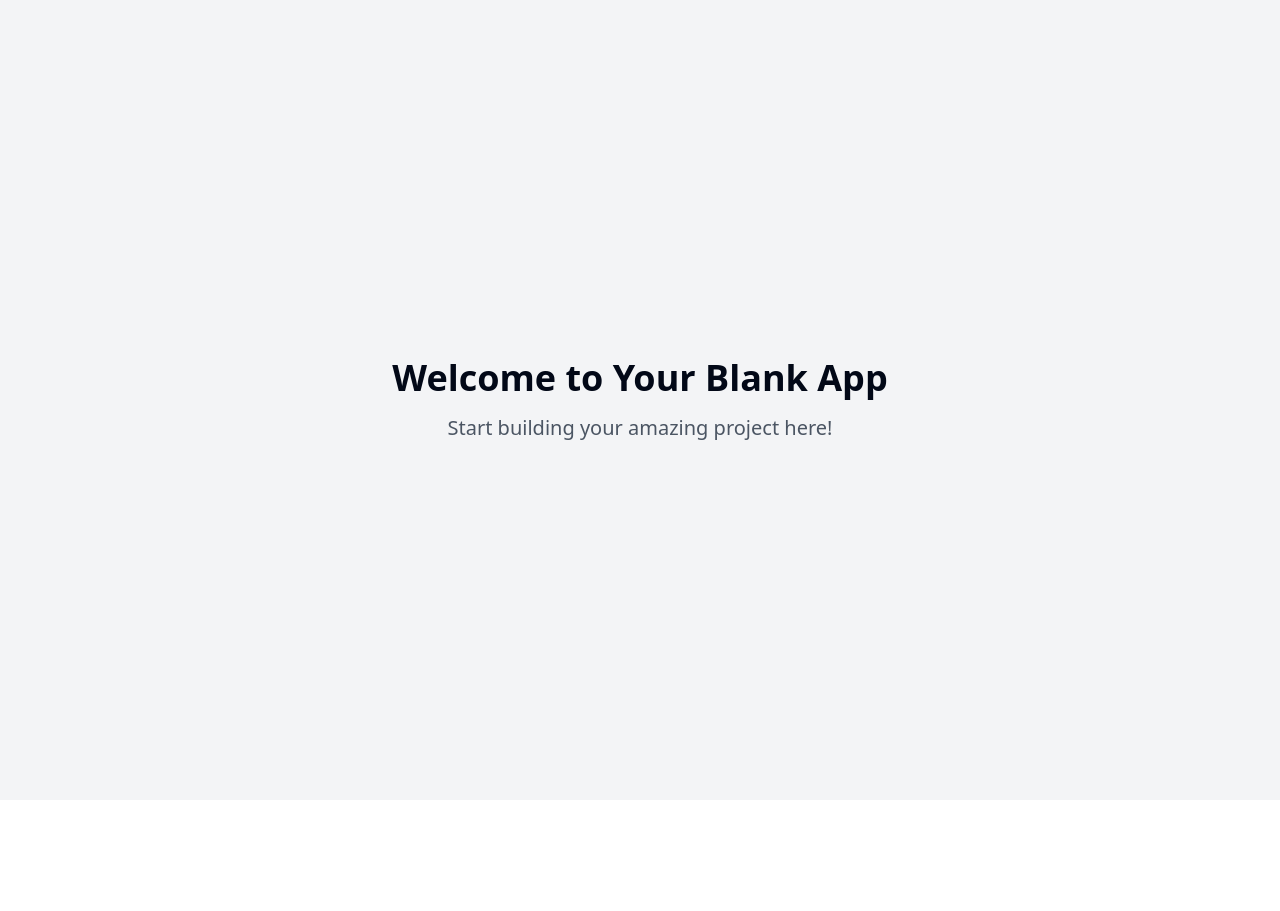
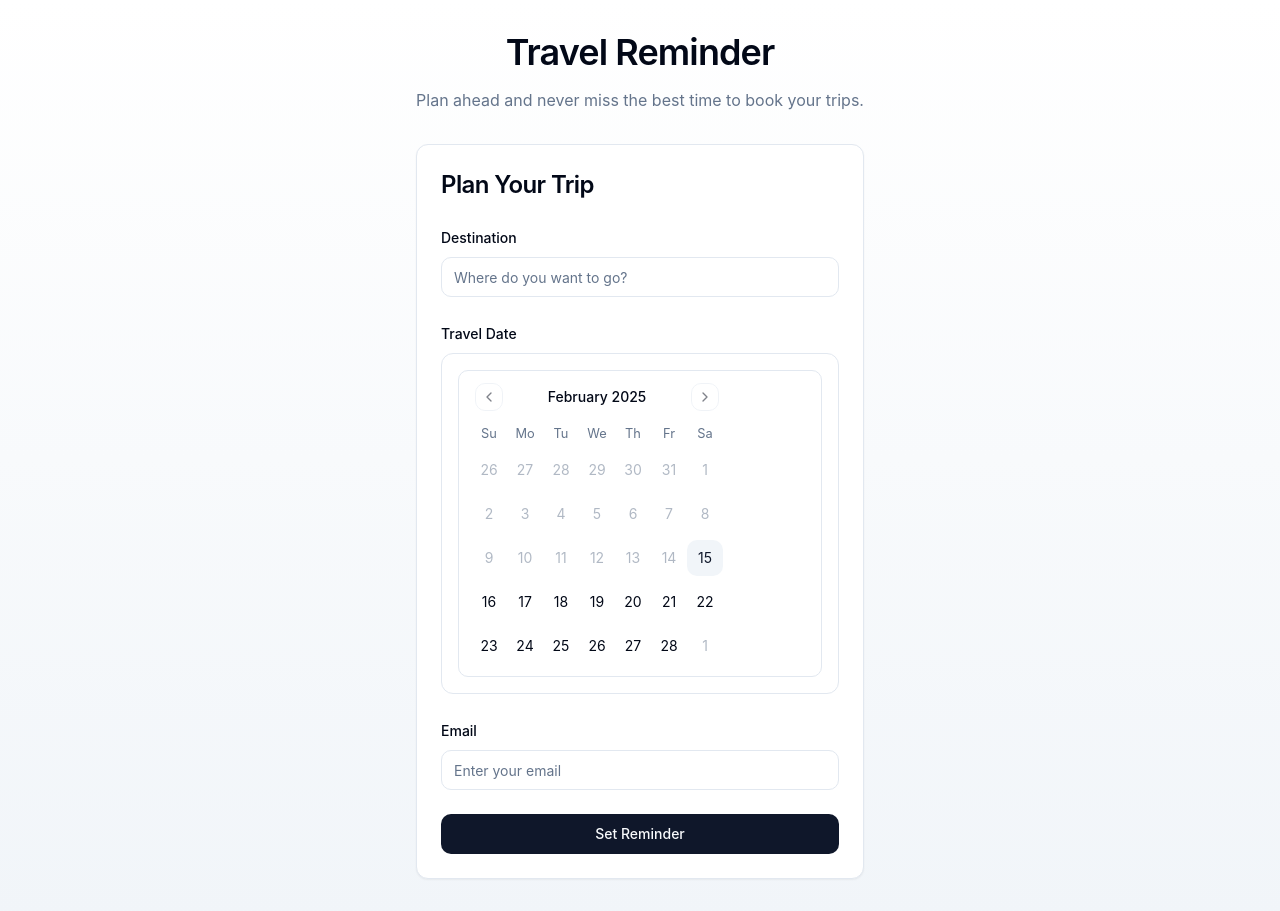
Before and after one commit to inessalter/travel-remind-helper, a React (Vite) app: page / in a window 1280 px wide. Before the commit the page ends 800 px from the top, so only its background shows below. Built offline with nearby package versions, Linux system fonts and the light colour scheme.

Commit message:
Implement travel reminder feature
Adds a calendar and destination input form with email reminder functionality.

```diff
--- /dev/null
+++ b/src/components/TravelForm.tsx
@@ -0,0 +1,98 @@
+
+import { useState } from "react";
+import { Calendar } from "@/components/ui/calendar";
+import { Input } from "@/components/ui/input";
+import { Button } from "@/components/ui/button";
+import { useToast } from "@/hooks/use-toast";
+import { Card, CardContent, CardHeader, CardTitle } from "@/components/ui/card";
+import { differenceInDays } from "date-fns";
+
+export function TravelForm() {
+  const [destination, setDestination] = useState("");
+  const [date, setDate] = useState<Date>();
+  const [email, setEmail] = useState("");
+  const { toast } = useToast();
+
+  const handleSubmit = (e: React.FormEvent) => {
+    e.preventDefault();
+
+    if (!destination || !date || !email) {
+      toast({
+        title: "Missing Information",
+        description: "Please fill in all fields",
+        variant: "destructive",
+      });
+      return;
+    }
+
+    const daysUntilTravel = differenceInDays(date, new Date());
+
+    if (daysUntilTravel <= 61) {
+      toast({
+        title: "Book Now!",
+        description: "Your travel date is approaching. We recommend booking your trip now!",
+        variant: "destructive",
+      });
+    } else {
+      toast({
+        title: "Reminder Set!",
+        description: `We'll remind you about your trip to ${destination} 61 days before your travel date.`,
+      });
+      // Here you would typically integrate with an email service
+      console.log("Email reminder will be sent to:", email);
+    }
+  };
+
+  return (
+    <Card className="w-full max-w-md animate-fade-in">
+      <CardHeader>
+        <CardTitle className="text-2xl font-semibold">Plan Your Trip</CardTitle>
+      </CardHeader>
+      <CardContent>
+        <form onSubmit={handleSubmit} className="space-y-6">
+          <div className="space-y-2">
+            <label className="text-sm font-medium">Destination</label>
+            <Input
+              type="text"
+              placeholder="Where do you want to go?"
+              value={destination}
+              onChange={(e) => setDestination(e.target.value)}
+              className="w-full transition-all duration-200 focus:ring-2"
+            />
+          </div>
+
+          <div className="space-y-2">
+            <label className="text-sm font-medium">Travel Date</label>
+            <div className="border rounded-lg p-4">
+              <Calendar
+                mode="single"
+                selected={date}
+                onSelect={setDate}
+                className="rounded-md border"
+                disabled={{ before: new Date() }}
+              />
+            </div>
+          </div>
+
+          <div className="space-y-2">
+            <label className="text-sm font-medium">Email</label>
+            <Input
+              type="email"
+              placeholder="Enter your email"
+              value={email}
+              onChange={(e) => setEmail(e.target.value)}
+              className="w-full transition-all duration-200 focus:ring-2"
+            />
+          </div>
+
+          <Button
+            type="submit"
+            className="w-full transition-all duration-200 hover:shadow-lg"
+          >
+            Set Reminder
+          </Button>
+        </form>
+      </CardContent>
+    </Card>
+  );
+}
--- a/src/index.css
+++ b/src/index.css
@@ -1,3 +1,4 @@
+
 @tailwind base;
 @tailwind components;
 @tailwind utilities;
@@ -32,61 +33,7 @@
     --input: 214.3 31.8% 91.4%;
     --ring: 222.2 84% 4.9%;
 
-    --radius: 0.5rem;
-
-    --sidebar-background: 0 0% 98%;
-
-    --sidebar-foreground: 240 5.3% 26.1%;
-
-    --sidebar-primary: 240 5.9% 10%;
-
-    --sidebar-primary-foreground: 0 0% 98%;
-
-    --sidebar-accent: 240 4.8% 95.9%;
-
-    --sidebar-accent-foreground: 240 5.9% 10%;
-
-    --sidebar-border: 220 13% 91%;
-
-    --sidebar-ring: 217.2 91.2% 59.8%;
-  }
-
-  .dark {
-    --background: 222.2 84% 4.9%;
-    --foreground: 210 40% 98%;
-
-    --card: 222.2 84% 4.9%;
-    --card-foreground: 210 40% 98%;
-
-    --popover: 222.2 84% 4.9%;
-    --popover-foreground: 210 40% 98%;
-
-    --primary: 210 40% 98%;
-    --primary-foreground: 222.2 47.4% 11.2%;
-
-    --secondary: 217.2 32.6% 17.5%;
-    --secondary-foreground: 210 40% 98%;
-
-    --muted: 217.2 32.6% 17.5%;
-    --muted-foreground: 215 20.2% 65.1%;
-
-    --accent: 217.2 32.6% 17.5%;
-    --accent-foreground: 210 40% 98%;
-
-    --destructive: 0 62.8% 30.6%;
-    --destructive-foreground: 210 40% 98%;
-
-    --border: 217.2 32.6% 17.5%;
-    --input: 217.2 32.6% 17.5%;
-    --ring: 212.7 26.8% 83.9%;
-    --sidebar-background: 240 5.9% 10%;
-    --sidebar-foreground: 240 4.8% 95.9%;
-    --sidebar-primary: 224.3 76.3% 48%;
-    --sidebar-primary-foreground: 0 0% 100%;
-    --sidebar-accent: 240 3.7% 15.9%;
-    --sidebar-accent-foreground: 240 4.8% 95.9%;
-    --sidebar-border: 240 3.7% 15.9%;
-    --sidebar-ring: 217.2 91.2% 59.8%;
+    --radius: 0.75rem;
   }
 }
 
@@ -94,8 +41,7 @@
   * {
     @apply border-border;
   }
-
   body {
-    @apply bg-background text-foreground;
+    @apply bg-background text-foreground antialiased;
   }
 }
--- a/src/pages/Index.tsx
+++ b/src/pages/Index.tsx
@@ -1,11 +1,20 @@
-// Update this page (the content is just a fallback if you fail to update the page)
+
+import { TravelForm } from "@/components/TravelForm";
 
 const Index = () => {
   return (
-    <div className="min-h-screen flex items-center justify-center bg-gray-100">
-      <div className="text-center">
-        <h1 className="text-4xl font-bold mb-4">Welcome to Your Blank App</h1>
-        <p className="text-xl text-gray-600">Start building your amazing project here!</p>
+    <div className="min-h-screen bg-gradient-to-b from-background to-muted">
+      <div className="container px-4 py-8 mx-auto">
+        <div className="max-w-4xl mx-auto space-y-8">
+          <header className="text-center space-y-4 animate-fade-in">
+            <h1 className="text-4xl font-semibold tracking-tight">Travel Reminder</h1>
+            <p className="text-muted-foreground">Plan ahead and never miss the best time to book your trips.</p>
+          </header>
+
+          <div className="flex flex-col items-center justify-center">
+            <TravelForm />
+          </div>
+        </div>
       </div>
     </div>
   );
--- a/tailwind.config.ts
+++ b/tailwind.config.ts
@@ -1,96 +1,82 @@
+
 import type { Config } from "tailwindcss";
 
 export default {
   darkMode: ["class"],
-	content: [
-		"./pages/**/*.{ts,tsx}",
-		"./components/**/*.{ts,tsx}",
-		"./app/**/*.{ts,tsx}",
-		"./src/**/*.{ts,tsx}",
-	],
+  content: ["./pages/**/*.{ts,tsx}", "./components/**/*.{ts,tsx}", "./app/**/*.{ts,tsx}", "./src/**/*.{ts,tsx}"],
   prefix: "",
   theme: {
     container: {
       center: true,
-			padding: '2rem',
+      padding: "2rem",
       screens: {
-				'2xl': '1400px'
-			}
+        "2xl": "1400px",
+      },
     },
     extend: {
+      fontFamily: {
+        sans: ["Inter", "sans-serif"],
+      },
       colors: {
-				border: 'hsl(var(--border))',
-				input: 'hsl(var(--input))',
-				ring: 'hsl(var(--ring))',
-				background: 'hsl(var(--background))',
-				foreground: 'hsl(var(--foreground))',
+        border: "hsl(var(--border))",
+        input: "hsl(var(--input))",
+        ring: "hsl(var(--ring))",
+        background: "hsl(var(--background))",
+        foreground: "hsl(var(--foreground))",
         primary: {
-					DEFAULT: 'hsl(var(--primary))',
-					foreground: 'hsl(var(--primary-foreground))'
+          DEFAULT: "hsl(var(--primary))",
+          foreground: "hsl(var(--primary-foreground))",
         },
         secondary: {
-					DEFAULT: 'hsl(var(--secondary))',
-					foreground: 'hsl(var(--secondary-foreground))'
+          DEFAULT: "hsl(var(--secondary))",
+          foreground: "hsl(var(--secondary-foreground))",
         },
         destructive: {
-					DEFAULT: 'hsl(var(--destructive))',
-					foreground: 'hsl(var(--destructive-foreground))'
+          DEFAULT: "hsl(var(--destructive))",
+          foreground: "hsl(var(--destructive-foreground))",
         },
         muted: {
-					DEFAULT: 'hsl(var(--muted))',
-					foreground: 'hsl(var(--muted-foreground))'
+          DEFAULT: "hsl(var(--muted))",
+          foreground: "hsl(var(--muted-foreground))",
         },
         accent: {
-					DEFAULT: 'hsl(var(--accent))',
-					foreground: 'hsl(var(--accent-foreground))'
+          DEFAULT: "hsl(var(--accent))",
+          foreground: "hsl(var(--accent-foreground))",
         },
         popover: {
-					DEFAULT: 'hsl(var(--popover))',
-					foreground: 'hsl(var(--popover-foreground))'
+          DEFAULT: "hsl(var(--popover))",
+          foreground: "hsl(var(--popover-foreground))",
         },
         card: {
-					DEFAULT: 'hsl(var(--card))',
-					foreground: 'hsl(var(--card-foreground))'
+          DEFAULT: "hsl(var(--card))",
+          foreground: "hsl(var(--card-foreground))",
         },
-				sidebar: {
-					DEFAULT: 'hsl(var(--sidebar-background))',
-					foreground: 'hsl(var(--sidebar-foreground))',
-					primary: 'hsl(var(--sidebar-primary))',
-					'primary-foreground': 'hsl(var(--sidebar-primary-foreground))',
-					accent: 'hsl(var(--sidebar-accent))',
-					'accent-foreground': 'hsl(var(--sidebar-accent-foreground))',
-					border: 'hsl(var(--sidebar-border))',
-					ring: 'hsl(var(--sidebar-ring))'
-				}
       },
       borderRadius: {
-				lg: 'var(--radius)',
-				md: 'calc(var(--radius) - 2px)',
-				sm: 'calc(var(--radius) - 4px)'
+        lg: "var(--radius)",
+        md: "calc(var(--radius) - 2px)",
+        sm: "calc(var(--radius) - 4px)",
       },
       keyframes: {
-				'accordion-down': {
-					from: {
-						height: '0'
+        "accordion-down": {
+          from: { height: "0" },
+          to: { height: "var(--radix-accordion-content-height)" },
         },
-					to: {
-						height: 'var(--radix-accordion-content-height)'
-					}
+        "accordion-up": {
+          from: { height: "var(--radix-accordion-content-height)" },
+          to: { height: "0" },
         },
-				'accordion-up': {
-					from: {
-						height: 'var(--radix-accordion-content-height)'
+        "fade-in": {
+          "0%": { opacity: "0", transform: "translateY(10px)" },
+          "100%": { opacity: "1", transform: "translateY(0)" },
         },
-					to: {
-						height: '0'
-					}
-				}
       },
       animation: {
-				'accordion-down': 'accordion-down 0.2s ease-out',
-				'accordion-up': 'accordion-up 0.2s ease-out'
-			}
-		}
+        "accordion-down": "accordion-down 0.2s ease-out",
+        "accordion-up": "accordion-up 0.2s ease-out",
+        "fade-in": "fade-in 0.3s ease-out",
+      },
+    },
   },
   plugins: [require("tailwindcss-animate")],
 } satisfies Config;
```
Lines whose indentation alone changed are shown as unchanged.
